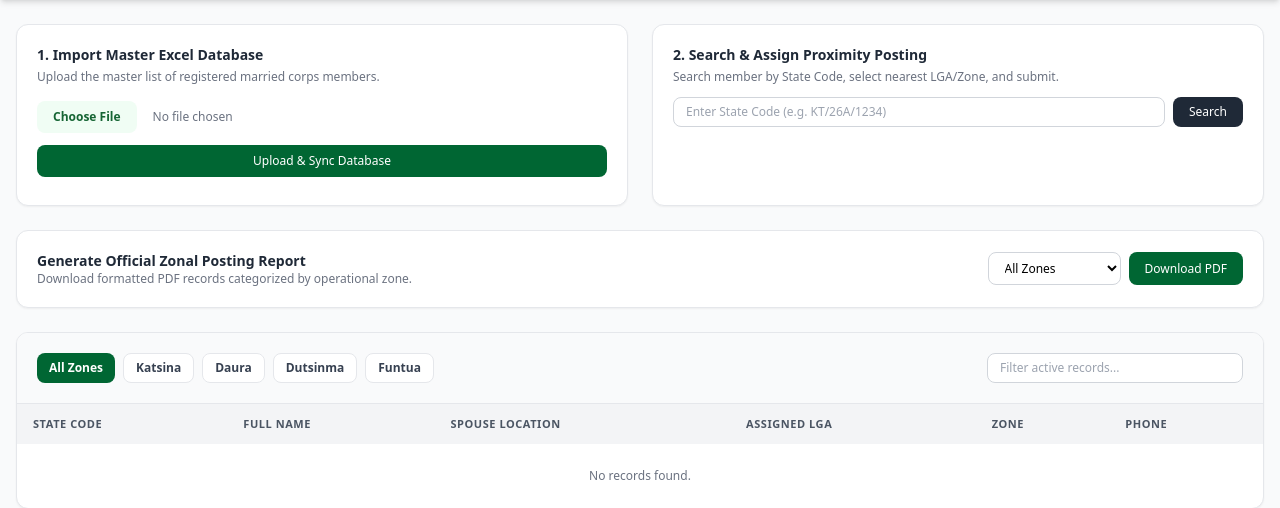
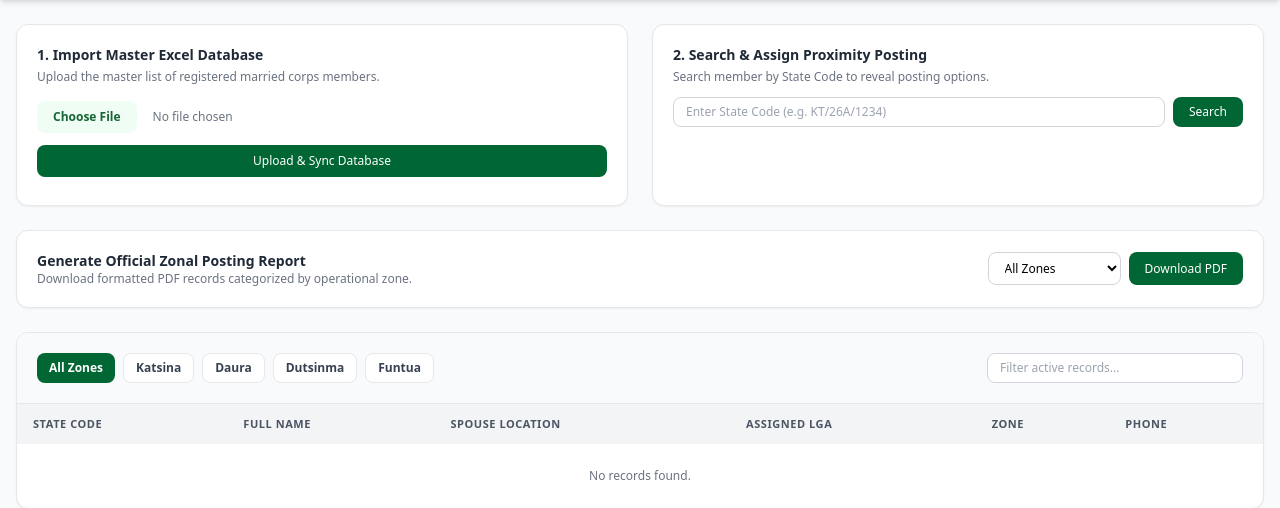
Before and after one commit to winter0019/posting, a Flask app: page / in a window 1280 px wide. Shown: the part 69-577 px from the top of the page. Run offline with Flask 3, Linux system fonts and the light colour scheme; data that the repository does not hold is empty; some libraries are stand-ins or nearby versions.

Commit message:
Refactor comments and button labels in index.html
Updated comments for clarity and improved button labels in the HTML template.

```diff
--- a/templates/index.html
+++ b/templates/index.html
@@ -14,11 +14,10 @@
 </head>
 <body class="bg-gray-50 min-h-screen font-sans">
 
-    <!-- Header Navigation with NYSC Green & Logo -->
+    <!-- Header Navigation -->
     <header class="nysc-green text-white shadow-md">
         <div class="max-w-7xl mx-auto px-4 py-3 flex flex-col sm:flex-row justify-between items-center gap-3">
             <div class="flex items-center space-x-3">
-                <!-- NYSC Logo Placeholder / Official Emblem -->
                 <div class="w-10 h-10 bg-white rounded-full flex items-center justify-center p-1 shadow-inner">
                     <span class="text-xs font-bold nysc-green-text">NYSC</span>
                 </div>
@@ -33,7 +32,7 @@
 
     <main class="max-w-7xl mx-auto px-4 py-6 space-y-6">
 
-        <!-- Action Grid: Excel Import & Manual Posting Assignment -->
+        <!-- Action Grid: Excel Import & Search/Assignment Section -->
         <div class="grid grid-cols-1 lg:grid-cols-2 gap-6">
 
             <!-- 1. Import Master Excel Sheet -->
@@ -47,26 +46,29 @@
                 <div id="uploadMsg" class="mt-2 text-xs font-medium"></div>
             </div>
 
-            <!-- 2. Search & Assign Posting -->
+            <!-- 2. Search & Assign Posting (Hidden details until search) -->
             <div class="bg-white p-5 rounded-xl shadow-sm border border-gray-200">
                 <h2 class="text-sm font-bold text-gray-800 mb-1">2. Search & Assign Proximity Posting</h2>
-                <p class="text-xs text-gray-500 mb-3">Search member by State Code, select nearest LGA/Zone, and submit.</p>
+                <p class="text-xs text-gray-500 mb-3">Search member by State Code to reveal posting options.</p>
 
                 <div class="space-y-3">
                     <div class="flex gap-2">
                         <input type="text" id="searchQuery" placeholder="Enter State Code (e.g. KT/26A/1234)" class="w-full px-3 py-1.5 border border-gray-300 rounded-lg text-xs focus:ring-2 focus:ring-green-600 focus:outline-none">
-                        <button onclick="searchMember()" class="bg-gray-800 text-white px-4 py-1.5 rounded-lg text-xs hover:bg-gray-700 transition">Search</button>
+                        <button onclick="searchMember()" class="nysc-green text-white px-4 py-1.5 rounded-lg text-xs nysc-green-hover transition whitespace-nowrap">Search</button>
                     </div>
 
-                    <!-- Search Result Details Card (Hidden by default) -->
-                    <div id="searchResultContainer" class="hidden p-3 bg-green-50 border border-green-200 rounded-lg space-y-2 text-xs">
-                        <div class="font-semibold text-gray-800" id="resName">Name: </div>
-                        <div class="text-gray-600" id="resSpouse">Spouse Location: </div>
+                    <!-- Search Result Details & Selection Panel (Completely Hidden Until Search) -->
+                    <div id="searchResultContainer" class="hidden p-4 bg-green-50 border border-green-200 rounded-lg space-y-3 text-xs">
+                        <div>
+                            <p class="font-bold text-gray-800 text-sm" id="resName">Name: --</p>
+                            <p class="text-gray-600 mt-0.5" id="resSpouse">Spouse Location: --</p>
+                            <p class="text-gray-600" id="resCurrentLga">Current Record LGA: --</p>
+                        </div>
 
-                        <div class="pt-2 border-t border-green-200 flex flex-col sm:flex-row gap-2 items-center">
-                            <select id="targetLga" class="w-full px-2 py-1.5 border border-gray-300 rounded text-xs bg-white">
-                                <option value="">-- Select Nearest LGA --</option>
-                                <!-- Katsina Zone -->
+                        <div class="pt-3 border-t border-green-200 space-y-2">
+                            <label class="block font-semibold text-gray-700">Select Target Posting LGA (Auto-assigns Zone):</label>
+                            <select id="targetLga" class="w-full px-3 py-2 border border-gray-300 rounded-lg text-xs bg-white focus:ring-2 focus:ring-green-600 focus:outline-none">
+                                <option value="">-- Choose Nearest LGA --</option>
                                 <optgroup label="Katsina Zone">
                                     <option value="Katsina">Katsina</option>
                                     <option value="Batagarawa">Batagarawa</option>
@@ -74,7 +76,6 @@
                                     <option value="Charanchi">Charanchi</option>
                                     <option value="Kurfi">Kurfi</option>
                                 </optgroup>
-                                <!-- Daura Zone -->
                                 <optgroup label="Daura Zone">
                                     <option value="Daura">Daura</option>
                                     <option value="Mai'Adua">Mai'Adua</option>
@@ -85,7 +86,6 @@
                                     <option value="Mashi">Mashi</option>
                                     <option value="Dutsi">Dutsi</option>
                                 </optgroup>
-                                <!-- Dutsinma Zone -->
                                 <optgroup label="Dutsinma Zone">
                                     <option value="Dutsinma">Dutsinma</option>
                                     <option value="Safana">Safana</option>
@@ -94,7 +94,6 @@
                                     <option value="Kusada">Kusada</option>
                                     <option value="Ingawa">Ingawa</option>
                                 </optgroup>
-                                <!-- Funtua Zone -->
                                 <optgroup label="Funtua Zone">
                                     <option value="Funtua">Funtua</option>
                                     <option value="Bakori">Bakori</option>
@@ -105,7 +104,7 @@
                                     <option value="Malumfashi">Malumfashi</option>
                                 </optgroup>
                             </select>
-                            <button onclick="submitPosting()" class="w-full sm:w-auto nysc-green text-white px-4 py-1.5 rounded text-xs nysc-green-hover transition whitespace-nowrap">Submit Posting</button>
+                            <button onclick="submitPosting()" class="w-full nysc-green text-white py-2 rounded-lg text-xs font-medium nysc-green-hover transition shadow-sm">Submit & Save Posting</button>
                         </div>
                     </div>
                     <div id="searchMsg" class="text-xs font-medium"></div>
@@ -209,6 +208,7 @@
             if (!query) {
                 msg.innerText = 'Please enter a State Code.';
                 msg.className = 'text-xs font-medium text-red-600';
+                container.classList.add('hidden');
                 return;
             }
 
@@ -223,14 +223,18 @@
                     activeMemberStateCode = data.member.state_code;
                     document.getElementById('resName').innerText = `Name: ${data.member.full_name} (${data.member.state_code})`;
                     document.getElementById('resSpouse').innerText = `Spouse Location: ${data.member.spouse_location || 'Not Specified'}`;
+                    document.getElementById('resCurrentLga').innerText = `Current LGA / Zone: ${data.member.assigned_lga || 'Unassigned'} (${data.member.zone || 'Pending'})`;
+
+                    // Reveal the selection and assignment panel
                     container.classList.remove('hidden');
                     msg.innerText = '';
                 } else {
                     container.classList.add('hidden');
-                    msg.innerText = 'Corps member not found in master sheet. Please import the Excel file first.';
+                    msg.innerText = 'Corps member not found. Please check the State Code or import master sheet.';
                     msg.className = 'text-xs font-medium text-red-600';
                 }
             } catch (err) {
+                container.classList.add('hidden');
                 msg.innerText = 'Network error during search.';
                 msg.className = 'text-xs font-medium text-red-600';
             }
@@ -241,7 +245,7 @@
             const msg = document.getElementById('searchMsg');
 
             if (!lga) {
-                alert('Please select a target LGA.');
+                alert('Please select a target LGA from the dropdown.');
                 return;
             }
 
@@ -254,7 +258,7 @@
                 const data = await res.json();
 
                 if (res.ok) {
-                    msg.innerText = 'Posting assigned and saved to database successfully!';
+                    msg.innerText = 'Posting successfully saved to database!';
                     msg.className = 'text-xs font-medium text-green-700';
                     document.getElementById('searchResultContainer').classList.add('hidden');
                     document.getElementById('searchQuery').value = '';
```
